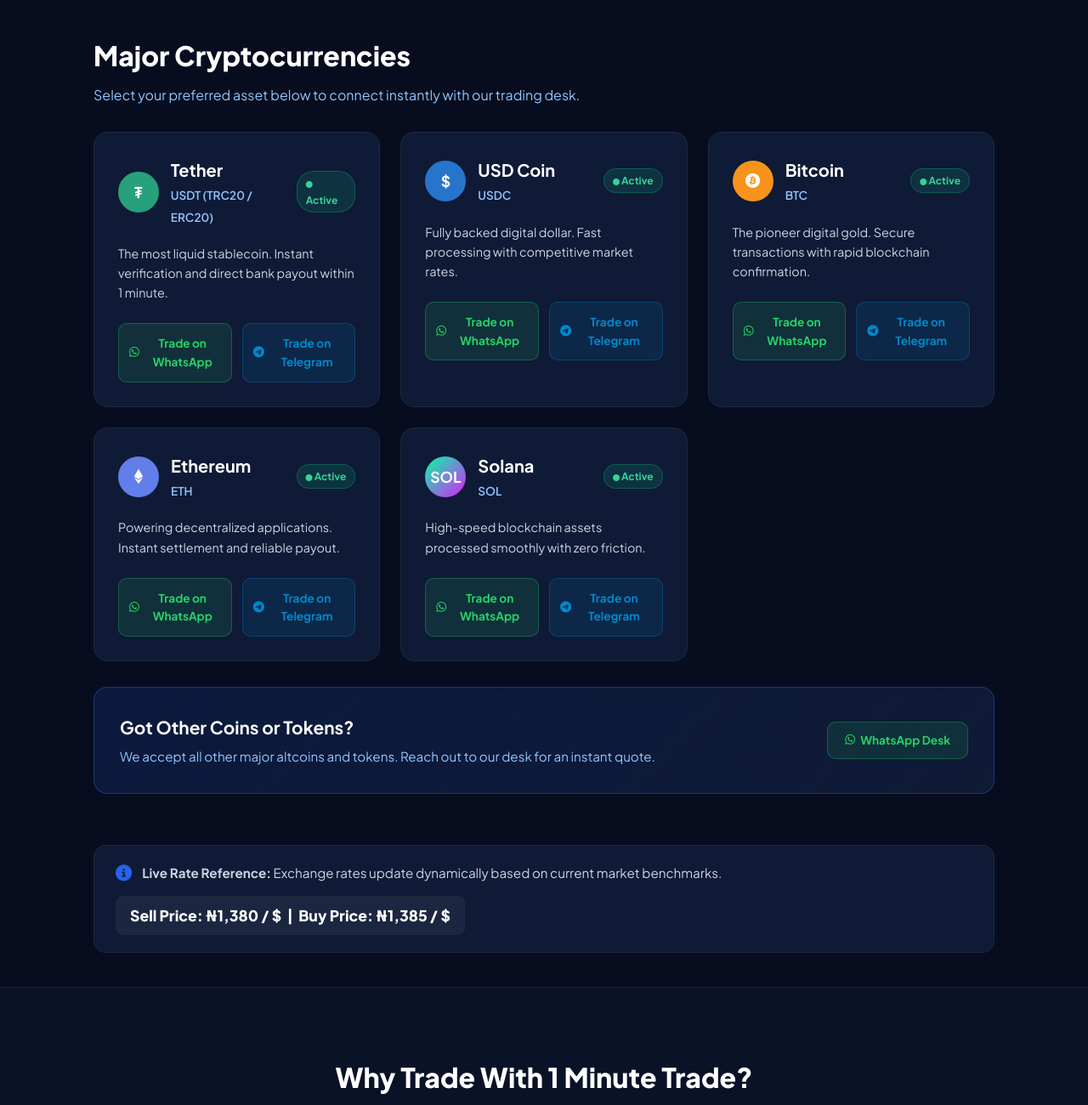
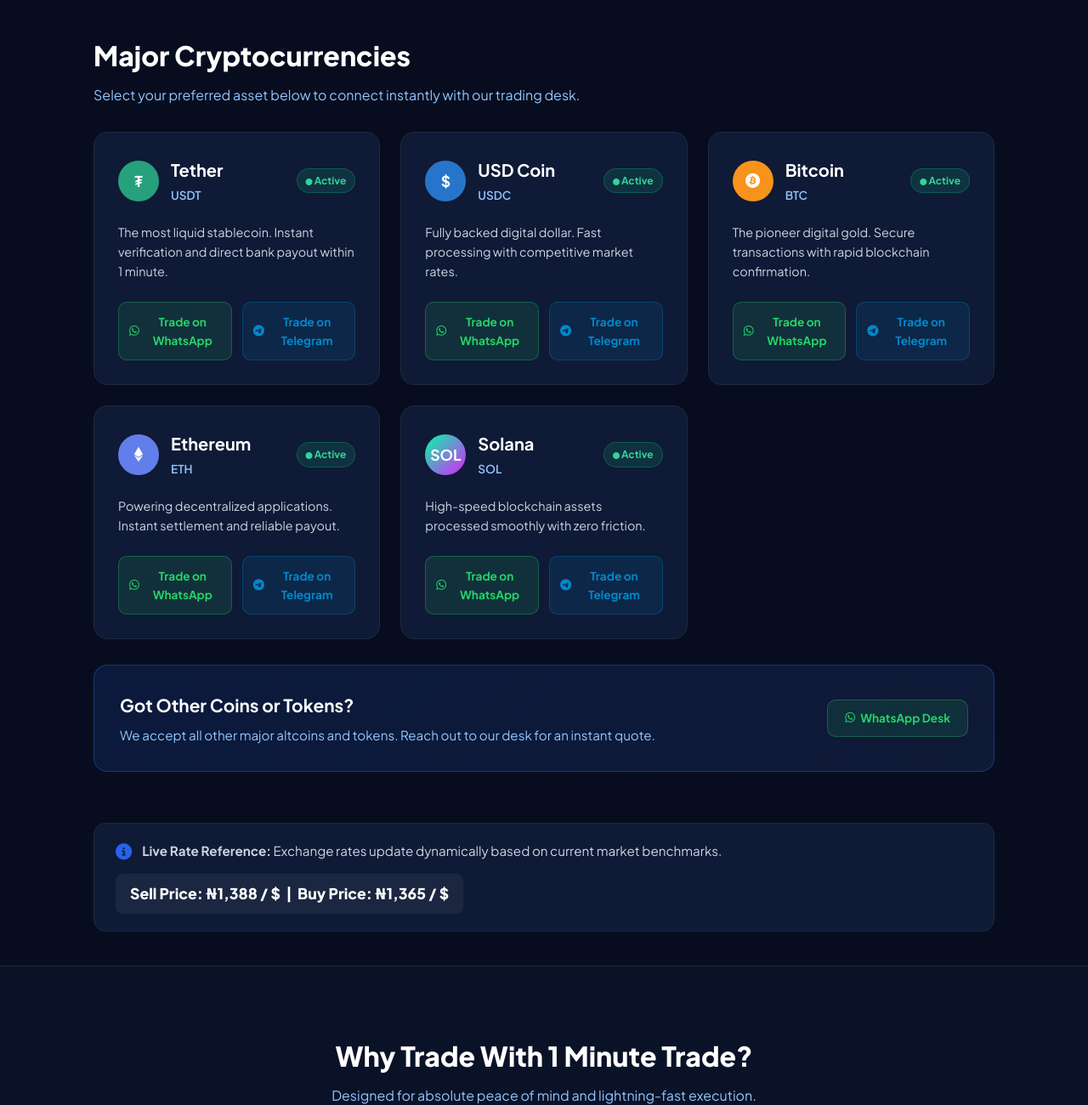
Before and after one commit to toluemmanuel/oneminutetrade, a plain HTML site: page index.html in a window 1280 px wide. Shown: the part 799-2099 px from the top of the page at 85% size. Drawn offline with Linux system fonts and the light colour scheme.

```diff
--- a/index.html
+++ b/index.html
@@ -767,7 +767,7 @@
                         <div class="coin-icon-symbol" style="background: #26A17B;">₮</div>
                         <div class="coin-titles">
                             <h3>Tether</h3>
-                            <span>USDT (TRC20 / ERC20)</span>
+                            <span>USDT</span>
                         </div>
                     </div>
                     <div class="status-badge"><i class="fa-solid fa-circle" style="font-size: 0.5rem;"></i> Active</div>
@@ -899,7 +899,7 @@
                 <p><strong>Live Rate Reference:</strong> Exchange rates update dynamically based on current market benchmarks.</p>
             </div>
             <div class="ref-rates-display">
-                Sell Price: ₦1,380 / $ &nbsp;|&nbsp; Buy Price: ₦1,385 / $
+                Sell Price: ₦1,388 / $ &nbsp;|&nbsp; Buy Price: ₦1,365 / $
             </div>
         </div>
     </section>
```
